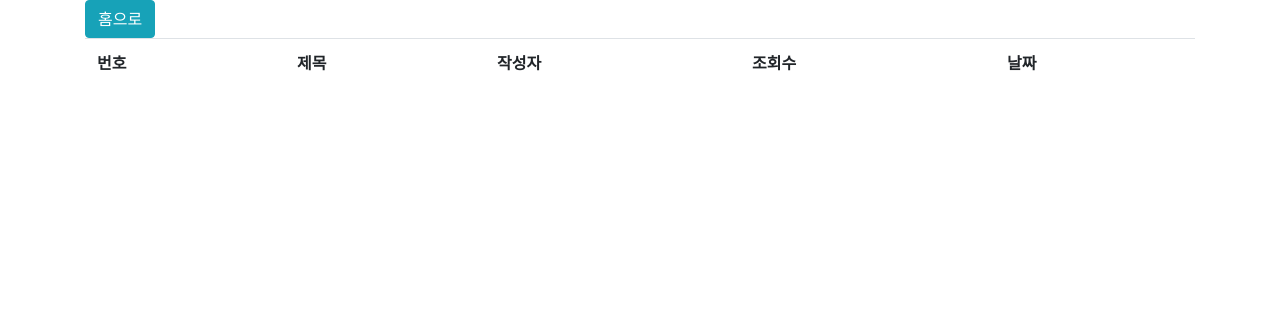
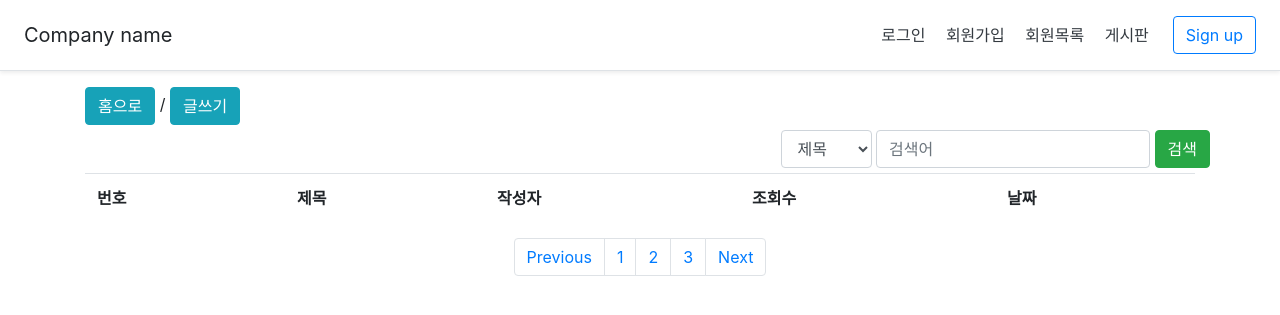
Before and after one commit to KIMJINMINININN/Machine-learning, a Flask app: page /board in a window 1280 px wide. Shown: the top 315 px of the page. Run offline with Flask 2, Linux system fonts and the light colour scheme; data that the repository does not hold is empty; some libraries are stand-ins or nearby versions.

Commit message:
2019.11.26 Python Flask Web next, post, memberdelete

```diff
--- a/Python Web Django/Python Web Flask/day10_model.py
+++ b/Python Web Django/Python Web Flask/day10_model.py
@@ -21,6 +21,20 @@ class memberModel:
         self.cursor.execute(sql, data)
         mone = self.cursor.fetchone() #결과값 받기 :  튜플 (   )
         return mone
+
+    def delete(self, data):
+        sql = "SELECT * FROM MEMBER WHERE MEM_ID=:1 AND MEM_PW=:2"
+        self.cursor.execute(sql, data)
+        mone = self.cursor.fetchone() #결과값 받기 :  튜플 (  )
+        print(mone)
+        if mone :
+            sql = "DELETE FROM MEMBER WHERE MEM_ID=:id"
+            self.cursor.execute(sql, id=data[0])
+            self.conn.commit()
+            return 1
+        else:
+            return 0
+
 class boardModel:
     def __init__(self):
         self.conn = oci.connect('admin/1234@192.168.99.100:32764/xe', encoding="utf-8")
@@ -31,11 +45,16 @@ class boardModel:
         self.cursor.execute(sql, data)
         self.conn.commit()
 
-    def boardlist(self):
-        sql = "SELECT * FROM BOARD ORDER BY BRD_NO ASC"
-        self.cursor.execute(sql)
-        mlist1 = self.cursor.fetchall()
-        return mlist1
+    def boardlist(self, data):
+        if data[0] == 'brd_title':
+            sql = "SELECT * FROM BOARD WHERE BRD_TITLE LIKE '%'|| :text ||'%' ORDER BY BRD_NO DESC"
+        elif data[0] == 'brd_content' :
+            sql = "SELECT * FROM BOARD WHERE BRD_CONTENT LIKE '%'|| :text ||'%' ORDER BY BRD_NO DESC"
+        elif data[0] == 'brd_writer' :
+            sql = "SELECT * FROM BOARD WHERE BRD_WRITER LIKE '%'|| :text ||'%' ORDER BY BRD_NO DESC"
+        self.cursor.execute(sql, text=data[1])  # SQL 문장 실행
+        mlist = self.cursor.fetchall() #결과값 받기 : [(),(),()]
+        return mlist
     #**
     def boardone(self, data):
         sql = "SELECT * FROM BOARD WHERE BRD_NO=:1"
@@ -47,3 +66,25 @@ class boardModel:
         sql = "UPDATE BOARD SET BRD_HIT=BRD_HIT+1 WHERE BRD_NO=:1"
         self.cursor.execute(sql, data)
         self.conn.commit()
+
+    def boardnext(self, data):
+        sql = "SELECT NVL(MIN(BRD_NO),0) FROM BOARD WHERE BRD_NO < :1"
+        self.cursor.execute(sql, data)  # SQL 문장 실행
+        one = self.cursor.fetchone() #결과값 받기 : (7)
+        return one
+
+    def boarddelete(self, data):
+        sql = "DELETE FROM BOARD WHERE BRD_NO=:1"
+        self.cursor.execute(sql, data)
+        self.conn.commit()
+
+    def boardprev(self, data) :
+        sql = "SELECT NVL(MIN(BRD_NO),0) FROM BOARD WHERE BRD_NO > :1"
+        self.cursor.execute(sql, data)  # SQL 문장 실행
+        one = self.cursor.fetchone() #결과값 받기 : (7)
+        return one
+
+    def boardupdate(self, data) :
+        sql = "UPDATE BOARD SET BRD_TITLE=:t, BRD_CONTENT=:c WHERE BRD_NO=:n"
+        self.cursor.execute(sql, n=data[0], t=data[1], c=data[2])  # SQL 문장 실행
+        self.conn.commit()
--- a/Python Web Django/Python Web Flask/day10_view.py
+++ b/Python Web Django/Python Web Flask/day10_view.py
@@ -19,8 +19,13 @@ board = md.boardModel()
 ## http://127.0.0.1:5000/boardc?no=5
 ## http://127.0.0.1:5000/boardc
 
+#**
 
-#**
+
+@app.route("/index")
+def index():
+    return render_template('index.html')
+
 @app.route("/login", methods=['GET'])
 def login_get():
     return render_template('login.html')
@@ -39,7 +44,6 @@ def login_post():
         print("로그인 성공")
         session['userid'] = mone[0]  # 자료형 딕셔너리 {"userid":"a"}
         session['username'] = mone[1] #{"userid":"a", "username":"이름"}
-
     return redirect("index")
 
 @app.route('/logout', methods=['GET'])
@@ -47,6 +51,20 @@ def logout():
    session.pop('userid', None)
    session.pop('username', None)
    return redirect('index')
+
+@app.route("/delete", methods=['GET'])
+def member_delete():
+    return render_template('memberout.html')
+
+@app.route("/delete", methods=['POST'])
+def member1_delete():
+    id = session['userid']
+    pw = request.form['pw']
+    pw1 = request.form['pwtest']
+    if pw == pw1:
+        send1 = [id, pw]
+        member.delete(send1)
+    return redirect('logout')
 
 @app.route("/join", methods=['GET'])
 def join():
@@ -76,10 +94,6 @@ def join_post():
 def join_ok():
     return render_template('join_ok.html')
 
-@app.route("/index")
-def index():
-    return render_template('index.html')
-
 @app.route("/memberlist", methods=['GET'])
 def memberlist():
     data = member.memberlist()
@@ -102,7 +116,8 @@ def boardw_post():
 
 @app.route("/board", methods=['GET'])#board라고 보면되겠다
 def board_get():
-    data = board.boardlist()
+    no = [ request.args.get('type', 'brd_title'), request.args.get('text', '') ]
+    data = board.boardlist(no)
     session['boardhit'] = 1
     return render_template('board.html', key=data)
 
@@ -115,8 +130,35 @@ def boardc_get():
             board.boardhit(no) #조회수 1증가시키기
             session['boardhit'] = 0
 
+    one = board.boardone(no)   # 상세내용 (1,2,3,4,..)
+    prev = board.boardprev(no) # 이전글 (1) prev[0]
+    next = board.boardnext(no) # 다음글 (5) next[0]
+    return render_template('boardc.html', key=one, prev=prev, next=next)
+
+@app.route("/boardd", methods=['GET'])
+def boarddelete_get():
+    no = [ request.args.get('no', 0) ]
+    board.boarddelete(no)
+    return redirect('board') #127.0.0.1:5000/board
+    #render_template('board.html', key=data)
+
+@app.route("/boarde", methods=['GET'])#board라고 보면되겠다
+def boarde_get():
+    no = [ request.args.get('no', 0) ] # 리스트로 만듬 => [7]
     one = board.boardone(no)
-    return render_template('boardc.html', key=one)
+    render_template('boarde.html', key=one)
+    return render_template('boarde.html', key=one)
+
+@app.route("/boarde", methods=['POST'])#board라고 보면되겠다
+def boarde_post():
+    a = request.form['no']
+    b = request.form['ti']
+    c = request.form['co']
+    a1 = [a,b,c]
+    board.boardupdate(a1)
+    return redirect("boardc?no=" + str(a))
+
+
 
 if __name__ == '__main__':
     app.run(debug=True)
--- a/Python Web Django/Python Web Flask/templates/board.html
+++ b/Python Web Django/Python Web Flask/templates/board.html
@@ -7,8 +7,21 @@
     <link href="static/css/mystyle.css" rel="stylesheet" />
 </head>
 <body>
+    {% include 'menu.html' %}
     <div class="container">
-        <a href="index" class="btn btn-info">홈으로</a>
+        <a href="index" class="btn btn-info">홈으로</a> / <a href="boardw" class="btn btn-info">글쓰기</a><br />
+
+        <form action="board" method="get">
+                <div class="form-inline row justify-content-end" style="margin-top:5px; margin-bottom:5px">
+                    <select name="type" class="form-control">
+                        <option value="brd_title">제목</option>
+                        <option value="brd_content">내용</option>
+                        <option value="brd_writer">작성자</option>
+                    </select>&nbsp;
+                    <input type="text" name="text" class="form-control" placeholder="검색어" />&nbsp;
+                    <input type="submit" class="btn btn-success" value="검색" />
+                </div>
+            </form>
 
         <table class="table">
             <tr>
@@ -28,6 +41,18 @@
             </tr>
             {% endfor %}
         </table>
+
+        <div class="row justify-content-center">
+            <nav aria-label="Page navigation example">
+                <ul class="pagination">
+                    <li class="page-item"><a class="page-link" href="#">Previous</a></li>
+                    <li class="page-item"><a class="page-link" href="#">1</a></li>
+                    <li class="page-item"><a class="page-link" href="#">2</a></li>
+                    <li class="page-item"><a class="page-link" href="#">3</a></li>
+                    <li class="page-item"><a class="page-link" href="#">Next</a></li>
+                </ul>
+            </nav>
+        </div>
     </div>
 </body>
 </html>
--- a/Python Web Django/Python Web Flask/templates/menu.html
+++ b/Python Web Django/Python Web Flask/templates/menu.html
@@ -6,8 +6,11 @@
         {% else %}
             {{session['username']}} 님 환영합니다.
             <a class="p-2 text-dark" href="logout">로그아웃</a>
+            <a class="p-2 text-dark" href="delete">회원탈퇴</a>
+            <a class="p-2 text-dark" href="mypage">정보수정</a>
         {% endif %}
         <a class="p-2 text-dark" href="join">회원가입</a>
+
         <a class="p-2 text-dark" href="memberlist">회원목록</a>
         <a class="p-2 text-dark" href="board">게시판</a>
     </nav>
```
Also changed, not shown: Python Web Django/Python Web Flask/templates/boardc.html (+10 -5 lines), Python Web Django/Python Web Flask/templates/boarde.html (renamed from Python Web Django/Python Web Flask/templates/boardw.html, +6 -5 lines), Python Web Django/Python Web Flask/templates/memberout.html (added, +26 -0 lines).
